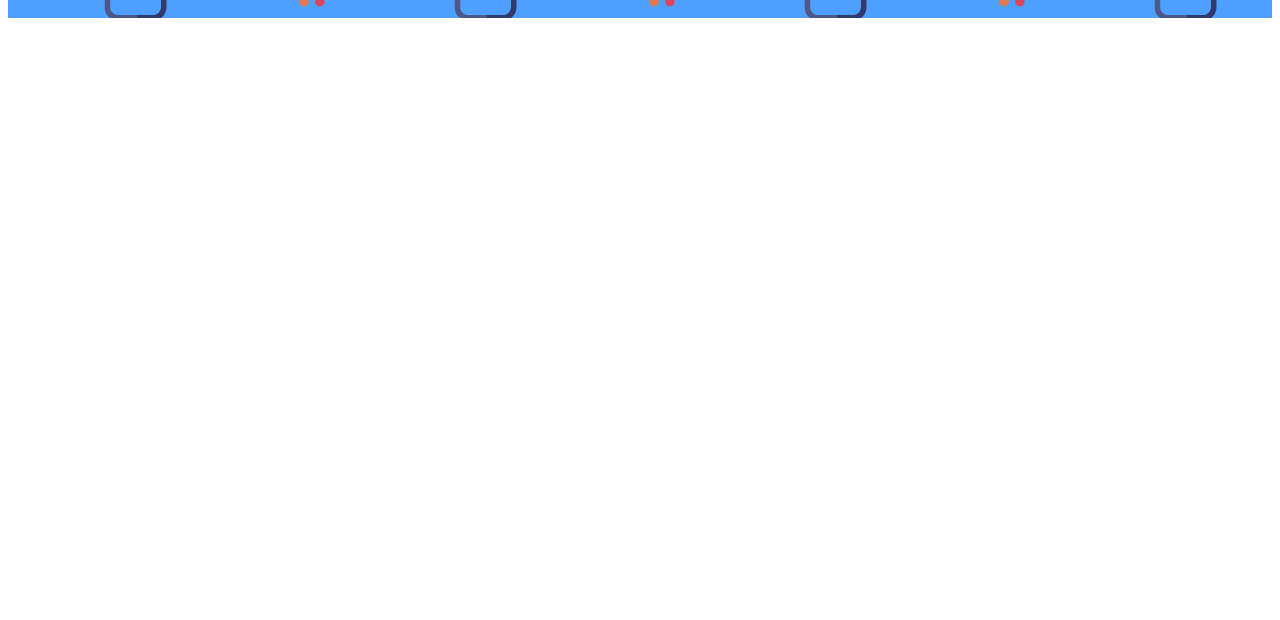
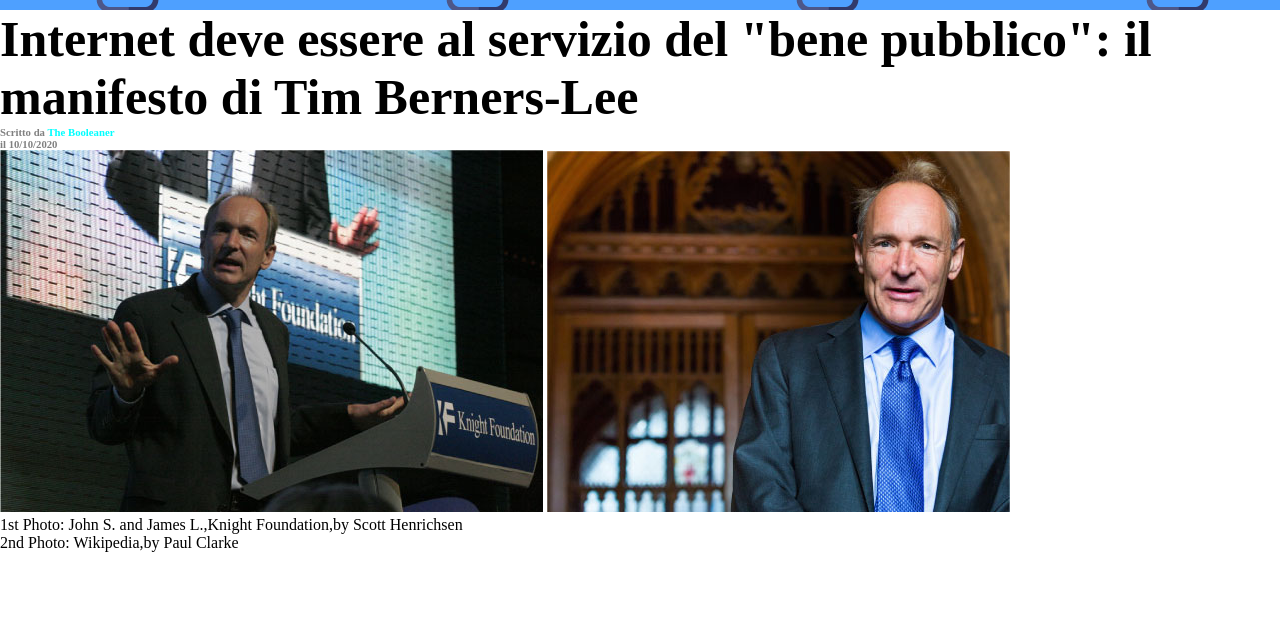
Before and after one commit to marcocentonze/html-css-booleaner, a plain HTML site: page index.html in a window 1280 px wide. Shown: the part 180-800 px from the top of the page. Drawn offline with Linux system fonts and the light colour scheme.

Commit message:
add section 1 and 2

```diff
--- a/index.html
+++ b/index.html
@@ -10,12 +10,38 @@
 <body>
     <header>
         <div class="container-header">
-
             <img src="img/logo.svg" alt="logo" class="my-logo">
         </div>
+    </header>
+    <!--/header-->
+
+    <main>
+        <!--section title + info-->
+        <section>
+            <div>
+            <h1>Internet deve essere al servizio del "bene pubblico": il manifesto di Tim Berners-Lee</h1>
+            <h6>Scritto da <span id="autor">The Booleaner</span><br>
+            il 10/10/2020</h6>
+        </div>
+        </section>
+        <!--/section title + info-->
+
+        <!--section img + caption-->
+        <section>
+            <figure>
+                <img src="img/tim-1.jpg">
+                <img src="img/tim-2.jpg">
+                <figcaption>
+                    <p>1st Photo: John S. and James L.,Knight Foundation,by Scott Henrichsen</p>
+                    <p>2nd Photo: Wikipedia,by Paul Clarke</p>
+                </figcaption>
+            </figure>
+        </section>
+        <!--/img + caption-->
 
 
-    </header>
+    </main>
+
 
 </body>
 </html>
--- a/stylesheet.css
+++ b/stylesheet.css
@@ -1,3 +1,9 @@
+*{
+    margin: 0px;
+    padding:0px;
+}
+
+
  .container-header{
     background-image: url(img/pattern.png);
     height:190px;
@@ -12,3 +18,13 @@
     top:80px;
     left:10px;
 }
+
+h1 {
+    font-size:50px;
+}
+#autor{
+    color: aqua;
+}
+h6{
+    color: grey;
+}
```
